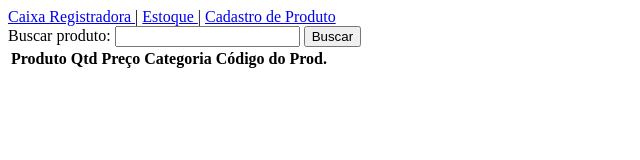
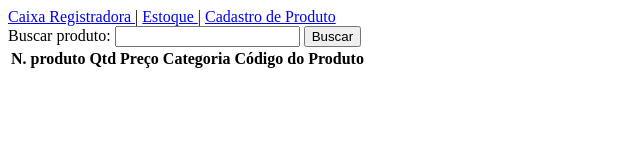
Before and after one commit to AGHATAA/sistema-estoque-vendas, a plain HTML site: page estoque.html in a window 1280 px wide. Shown: the full height of the page, 0-640 px from the left. Drawn offline with Linux system fonts and the light colour scheme.

Commit message:
Corrigindo tabelas

```diff
--- a/estoque.html
+++ b/estoque.html
@@ -31,11 +31,11 @@
             <table>
                 <thead>
                     <tr>
-                        <th>Produto</th>
+                        <th>N. produto</th>
                         <th>Qtd</th>
                         <th>Preço</th>
                         <th>Categoria</th>
-                        <th>Código do Prod.</th>
+                        <th>Código do Produto</th>
                     </tr>
                 </thead>
 
```
Also changed, not shown: caixa_reg.html (+0 -1 lines).
